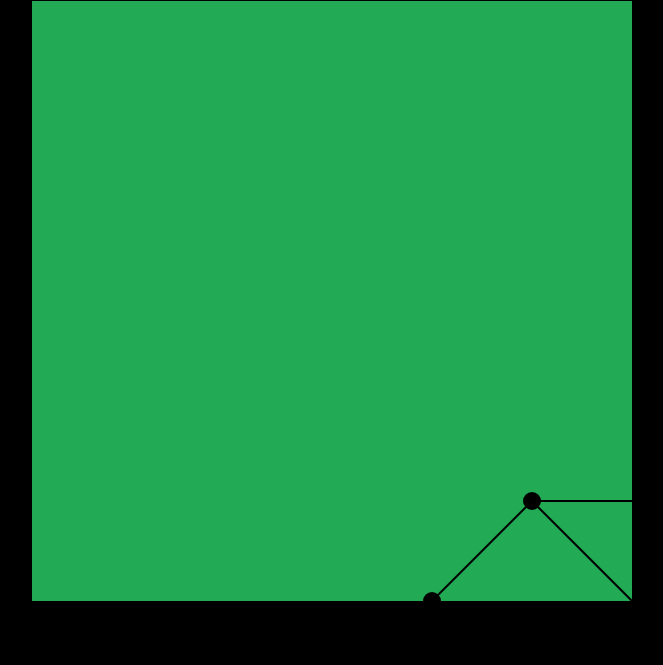
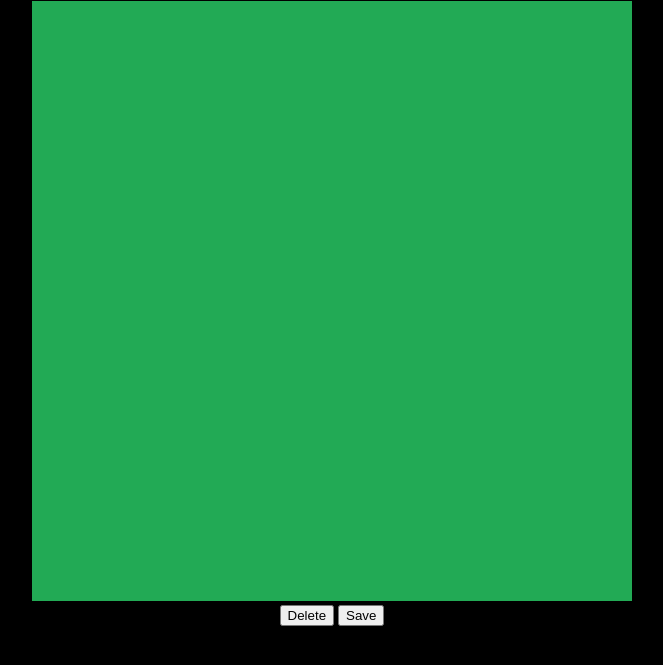
Before and after one commit to JosephHuang01/Self-Driving, a plain HTML site: page index.html in a window 1280 px wide. Shown: the part 79-744 px from the top of the page, without its empty margins (308-971 px from the left). Drawn offline with Linux system fonts and the light colour scheme; files whose address does not match are found by name.

Commit message:
Update index.html

```diff
--- a/index.html
+++ b/index.html
@@ -8,46 +8,51 @@
         <h1>World Editor</h1>
         <canvas id="myCanvas"></canvas>
         <div id="controls">
+            <button onclick="dispose()">Delete</button>
+            <button onclick="save()">Save</button>
         </div>
 
+        <script src = "js/world.js"></script>
         <script src = "js/graphEditor.js"></script>
         <script src = "js/viewport.js"></script>
         <script src = "js/math/utils.js"></script>
         <script src = "js/math/graph.js"></script>
         <script src = "js/primitives/point.js"></script>
         <script src = "js/primitives/segment.js"></script>
+        <script src = "js/primitives/polygon.js"></script>
+        <script src = "js/primitives/envelope.js"></script>
         <script>
             myCanvas.width = 600;
             myCanvas.height = 600;
 
             const ctx = myCanvas.getContext("2d");
 
-            const p1 = new Point(200, 200);
-            const p2 = new Point(500, 200);
-            const p3 = new Point(400, 400);
-            const p4 = new Point(100, 300);
+            const graphString = localStorage.getItem("graph");
+            const graphInfo = graphString ? JSON.parse(graphString) : null;
+            const graph = graphInfo
+                ? Graph.load(graphInfo)
+                : new Graph();
+            const world = new World(graph);
 
-            const s1 = new Segment(p1, p2);
-            const s2 = new Segment(p1, p3);
-            const s3 = new Segment(p1, p4);
-            const s4 = new Segment(p2, p3);
-
-            const graph = new Graph([p1, p2, p3, p4], [s1, s2, s3, s4]);
             const viewport = new Viewport(myCanvas);
             const graphEditor = new GraphEditor(viewport, graph);
 
             animate();
 
             function animate() {
-                ctx.clearRect(0, 0, myCanvas.width, myCanvas.height);
-                ctx.save();
-                ctx.translate(viewport.center.x, viewport.center.y);
-                ctx.scale(1 / viewport.zoom, 1 / viewport.zoom);
-                const offset = viewport.getOffset();
-                ctx.translate(offset.x, offset.y);
+                viewport.reset();
+                world.generate();
+                world.draw(ctx);
                 graphEditor.display();
-                ctx.restore();
                 requestAnimationFrame(animate);
+            }
+
+            function dispose() {
+                graphEditor.dispose();
+            }
+
+            function save() {
+                localStorage.setItem("graph", JSON.stringify(graph));
             }
         </script>
     </body>
```
